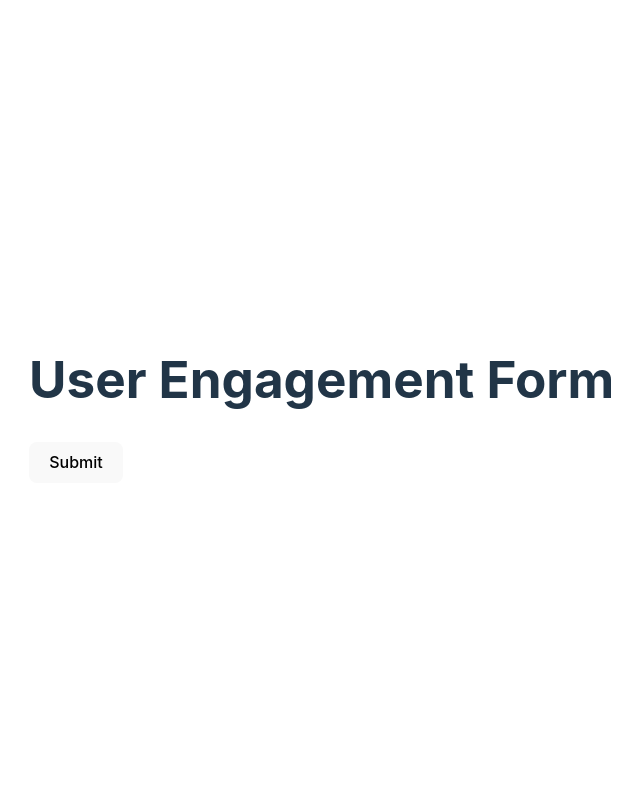
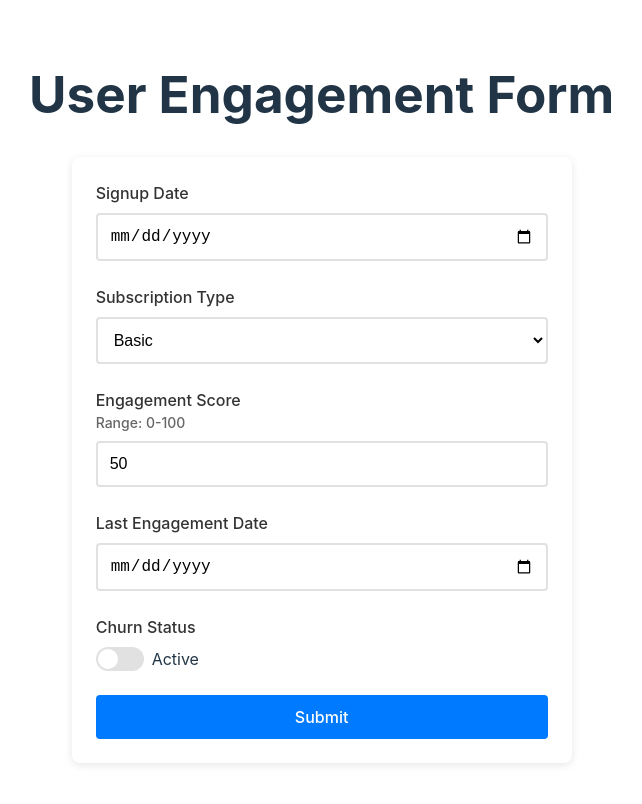
Before and after one commit to wpiperpbs/Engagement-Form-Take-Home-Assignment, a React (Vite) app: page / in a window 1280 px wide. Shown: the top 804 px of the page, without its empty margins (3-645 px from the left). Built offline with nearby package versions, Linux system fonts and the light colour scheme.

Commit message:
quick implementation

```diff
--- a/package.json
+++ b/package.json
@@ -10,8 +10,10 @@
     "preview": "vite preview"
   },
   "dependencies": {
+    "@types/styled-components": "^5.1.34",
     "react": "^18.3.1",
-    "react-dom": "^18.3.1"
+    "react-dom": "^18.3.1",
+    "styled-components": "^6.1.14"
   },
   "devDependencies": {
     "@eslint/js": "^9.17.0",
--- a/src/components/EngagementForm.tsx
+++ b/src/components/EngagementForm.tsx
@@ -1,60 +1,201 @@
 // You'll need these imports when implementing the form:
-import { useState } from 'react';
+import { useState, useCallback } from 'react';
 import type { EngagementFormData } from '../types/engagement';
 import { generateCustomerId } from '../utils/idGenerator';
 import { exportToCSV } from '../utils/csvExport';
+import {
+  GlobalStyle,
+  FormContainer,
+  FormGroup,
+  ScoreRange,
+  Label,
+  Input,
+  Select,
+  SubmitButton,
+  ErrorMessage,
+  SuccessMessage,
+  ChurnToggle,
+  Toggle
+} from './FormStyles';
+
+interface FormErrors {
+  signupDate?: string;
+  lastEngagementDate?: string;
+  engagementScore?: string;
+  subscriptionType?: string;
+}
+
+const initialFormState: Omit<EngagementFormData, 'customerId'> = {
+  signupDate: '',
+  lastEngagementDate: '',
+  engagementScore: 50,
+  subscriptionType: 'Basic',
+  churnStatus: false
+};
 
 export const EngagementForm = () => {
-  // TODO: Implement form state management
-  // Example:
-  // const [formData, setFormData] = useState<EngagementFormData>({
-  //   customerId: '', // This will be auto-generated on submission
-  //   signupDate: '',
-  //   lastEngagementDate: '',
-  //   engagementScore: 0,
-  //   subscriptionType: 'Basic',
-  //   churnStatus: false
-  // });
+  const [formData, setFormData] = useState(initialFormState);
+  const [errors, setErrors] = useState<FormErrors>({});
+  const [success, setSuccess] = useState(false);
+  const [isSubmitting, setIsSubmitting] = useState(false);
 
-  // TODO: Implement form submission handler
-  const handleSubmit = (e: React.FormEvent) => {
+  const validateForm = useCallback((): FormErrors => {
+    const newErrors: FormErrors = {};
+    const today = new Date().toISOString().split('T')[0];
+
+    // Validate signup date
+    if (!formData.signupDate) {
+      newErrors.signupDate = 'Signup date is required';
+    } else if (formData.signupDate > today) {
+      newErrors.signupDate = 'Signup date cannot be in the future';
+    }
+
+    // Validate last engagement date
+    if (!formData.lastEngagementDate) {
+      newErrors.lastEngagementDate = 'Last engagement date is required';
+    } else if (formData.lastEngagementDate < formData.signupDate) {
+      newErrors.lastEngagementDate = 'Last engagement cannot be before signup';
+    } else if (formData.lastEngagementDate > today) {
+      newErrors.lastEngagementDate = 'Last engagement cannot be in the future';
+    }
+
+    // Validate engagement score
+    const score = Number(formData.engagementScore);
+    if (isNaN(score) || score < 0 || score > 100 || !Number.isInteger(score)) {
+      newErrors.engagementScore = 'Score must be a whole number between 0 and 100';
+    }
+
+    return newErrors;
+  }, [formData]);
+
+  const handleSubmit = async (e: React.FormEvent) => {
     e.preventDefault();
-    // Add form submission logic here
-    // Example:
-    // const newEntry = {
-    //   ...formData,
-    //   customerId: generateCustomerId()
-    // };
-    // exportToCSV(newEntry); // This will combine with mock data
+    setSuccess(false);
+    setIsSubmitting(true);
 
-    // Don't forget to:
-    // 1. Generate customer ID
-    // 2. Validate the form data
-    // 3. Export to CSV (will include mock data)
-    // 4. Clear the form
-    // 5. Show success message
+    const newErrors = validateForm();
+    if (Object.keys(newErrors).length > 0) {
+      setErrors(newErrors);
+      setIsSubmitting(false);
+      return;
+    }
+
+    try {
+      const newEntry = {
+        ...formData,
+        customerId: generateCustomerId()
+      };
+
+      await exportToCSV(newEntry);
+      setSuccess(true);
+      setFormData(initialFormState);
+      setErrors({});
+    } catch (error) {
+      setErrors({
+        subscriptionType: 'Failed to export data. Please try again.'
+      });
+    } finally {
+      setIsSubmitting(false);
+    }
+  };
+
+  const handleInputChange = (e: React.ChangeEvent<HTMLInputElement | HTMLSelectElement>) => {
+    const { name, value } = e.target;
+    setFormData(prev => ({ ...prev, [name]: value }));
+    setErrors(prev => ({ ...prev, [name]: undefined }));
+    setSuccess(false);
   };
 
   return (
-    <form onSubmit={handleSubmit}>
-      {/* TODO: Implement form fields */}
-      {/* Example of a form field: */}
-      {/* <div>
-        <label htmlFor="signupDate">Signup Date:</label>
-        <input
-          type="date"
-          id="signupDate"
-          name="signupDate"
-          value={formData.signupDate}
-          onChange={(e) => setFormData(prev => ({
-            ...prev,
-            signupDate: e.target.value
-          }))}
-          required
-        />
-      </div> */}
+    <>
+      <GlobalStyle />
+      <FormContainer onSubmit={handleSubmit}>
+        <FormGroup>
+          <Label htmlFor="signupDate">Signup Date</Label>
+          <Input
+            type="date"
+            id="signupDate"
+            name="signupDate"
+            value={formData.signupDate}
+            onChange={handleInputChange}
+            max={new Date().toISOString().split('T')[0]}
+          />
+          {errors.signupDate && <ErrorMessage>{errors.signupDate}</ErrorMessage>}
+        </FormGroup>
 
-      <button type="submit">Submit</button>
-    </form>
+        <FormGroup>
+          <Label htmlFor="subscriptionType">Subscription Type</Label>
+          <Select
+            id="subscriptionType"
+            name="subscriptionType"
+            value={formData.subscriptionType}
+            onChange={handleInputChange}
+          >
+            <option value="Basic">Basic</option>
+            <option value="Premium">Premium</option>
+            <option value="VIP">VIP</option>
+          </Select>
+          {errors.subscriptionType && <ErrorMessage>{errors.subscriptionType}</ErrorMessage>}
+        </FormGroup>
+
+        <FormGroup>
+          <Label htmlFor="engagementScore">
+            <div>Engagement Score</div>
+            <ScoreRange>
+            <div className="scoreRange">Range: 0-100</div>
+            </ScoreRange>
+          </Label>
+          <Input
+            type="number"
+            id="engagementScore"
+            name="engagementScore"
+            min="0"
+            max="100"
+            value={formData.engagementScore}
+            onChange={handleInputChange}
+          />
+          {errors.engagementScore && <ErrorMessage>{errors.engagementScore}</ErrorMessage>}
+        </FormGroup>
+
+        <FormGroup>
+          <Label htmlFor="lastEngagementDate">Last Engagement Date</Label>
+          <Input
+            type="date"
+            id="lastEngagementDate"
+            name="lastEngagementDate"
+            value={formData.lastEngagementDate}
+            onChange={handleInputChange}
+            min={formData.signupDate}
+            max={new Date().toISOString().split('T')[0]}
+          />
+          {errors.lastEngagementDate && <ErrorMessage>{errors.lastEngagementDate}</ErrorMessage>}
+        </FormGroup>
+
+        <FormGroup>
+          <Label>Churn Status</Label>
+          <ChurnToggle>
+            <Toggle
+              id="churnStatus"
+              name="churnStatus"
+              checked={formData.churnStatus}
+              onChange={(e: React.ChangeEvent<HTMLInputElement>) =>
+                setFormData(prev => ({ ...prev, churnStatus: e.target.checked }))
+              }
+            />
+            <span>{formData.churnStatus ? 'Inactive' : 'Active'}</span>
+          </ChurnToggle>
+        </FormGroup>
+
+        <SubmitButton type="submit" disabled={isSubmitting}>
+          {isSubmitting ? 'Exporting...' : 'Submit'}
+        </SubmitButton>
+
+        {success && (
+          <SuccessMessage>
+            Data exported successfully! Form has been reset for the next entry.
+          </SuccessMessage>
+        )}
+      </FormContainer>
+    </>
   );
 };
--- /dev/null
+++ b/src/components/FormStyles.tsx
@@ -0,0 +1,158 @@
+import styled, { keyframes, createGlobalStyle } from 'styled-components';
+
+export const GlobalStyle = createGlobalStyle`
+  * {
+    box-sizing: border-box;
+  }
+`;
+
+const fadeIn = keyframes`
+  from { opacity: 0; transform: translateY(-10px); }
+  to { opacity: 1; transform: translateY(0); }
+`;
+
+export const FormContainer = styled.form`
+  max-width: 500px;
+  margin: 2rem auto;
+  padding: 1.5rem;
+  background: white;
+  border-radius: 8px;
+  box-shadow: 0 2px 8px rgba(0, 0, 0, 0.1);
+  animation: ${fadeIn} 0.3s ease-out;
+`;
+
+export const FormGroup = styled.div`
+  margin-bottom: 1.5rem;
+  position: relative;
+`;
+
+export const Label = styled.label`
+  display: block;
+  margin-bottom: 0.5rem;
+  color: #333;
+  font-weight: 500;
+  transition: color 0.2s;
+`;
+
+export const ScoreRange = styled.div`
+    font-size: 0.875rem;
+    color: #666;
+
+`;
+
+export const Input = styled.input`
+  display: block;
+  width: 100%;
+  padding: 0.75rem;
+  border: 2px solid #e1e1e1;
+  border-radius: 4px;
+  font-size: 1rem;
+  transition: all 0.2s;
+
+  &:focus {
+    outline: none;
+    border-color: #007bff;
+    box-shadow: 0 0 0 3px rgba(0, 123, 255, 0.1);
+  }
+
+  &:hover {
+    border-color: #007bff;
+  }
+`;
+
+export const Select = styled.select`
+  display: block;
+  width: 100%;
+  padding: 0.75rem;
+  border: 2px solid #e1e1e1;
+  border-radius: 4px;
+  font-size: 1rem;
+  background-color: white;
+  cursor: pointer;
+  transition: all 0.2s;
+
+  &:focus {
+    outline: none;
+    border-color: #007bff;
+    box-shadow: 0 0 0 3px rgba(0, 123, 255, 0.1);
+  }
+
+  &:hover {
+    border-color: #007bff;
+  }
+`;
+
+export const SubmitButton = styled.button`
+  width: 100%;
+  padding: 0.75rem;
+  background-color: #007bff;
+  color: white;
+  border: none;
+  border-radius: 4px;
+  font-size: 1rem;
+  font-weight: 500;
+  cursor: pointer;
+  transition: all 0.2s;
+
+  &:hover {
+    background-color: #0056b3;
+  }
+
+  &:disabled {
+    background-color: #ccc;
+    cursor: not-allowed;
+  }
+`;
+
+export const ErrorMessage = styled.div`
+  color: #dc3545;
+  font-size: 0.875rem;
+  margin-top: 0.5rem;
+  animation: ${fadeIn} 0.2s ease-out;
+`;
+
+export const SuccessMessage = styled.div`
+  color: #28a745;
+  font-size: 0.875rem;
+  margin-top: 0.5rem;
+  animation: ${fadeIn} 0.2s ease-out;
+`;
+
+export const ChurnToggle = styled.div`
+  display: flex;
+  align-items: center;
+  gap: 0.5rem;
+  margin-top: 0.5rem;
+`;
+
+export const Toggle = styled.input.attrs({ type: 'checkbox' })`
+  position: relative;
+  width: 3rem;
+  height: 1.5rem;
+  margin: 0;
+  cursor: pointer;
+  appearance: none;
+  background: #e1e1e1;
+  border-radius: 1.5rem;
+  transition: all 0.3s;
+
+  &:checked {
+    background: #28a745;
+  }
+
+  &::before {
+    content: '';
+    position: absolute;
+    width: 1.25rem;
+    height: 1.25rem;
+    border-radius: 50%;
+    top: 0.125rem;
+    left: 0.125rem;
+    background: white;
+    transition: transform 0.3s;
+  }
+
+  &:checked::before {
+    transform: translateX(1.5rem);
+  }
+`;
```
Also changed, not shown: 1 other file (tests, documents, lock files or other folders).
